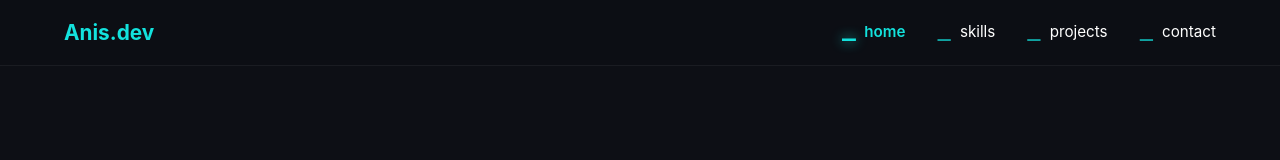
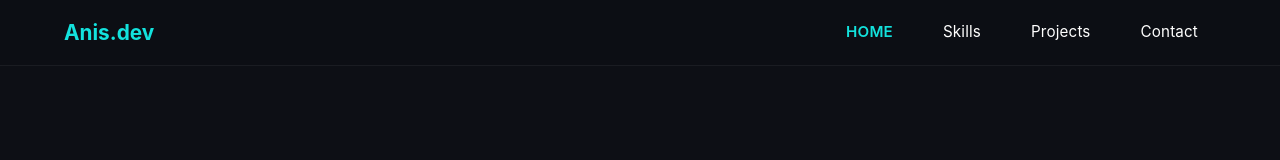
Before and after one commit to vanissankar/myreactportfolio, a React (Vite) app: page / in a window 1280 px wide. Shown: the top 160 px of the page. Built offline with nearby package versions, Linux system fonts and the light colour scheme.

Commit message:
Added new features to header

```diff
--- a/src/components/layout/Navbar.jsx
+++ b/src/components/layout/Navbar.jsx
@@ -1,16 +1,18 @@
-import { useEffect, useState } from "react";
+import { useEffect, useState, useRef } from "react";
 import "../../styles/navbar.css";
 
 export default function Navbar() {
   const links = ["home", "skills", "projects", "contact"];
   const [active, setActive] = useState("home");
+  const [typedCount, setTypedCount] = useState({});
+  const typingTimeoutRef = useRef(null);
 
+  // Scroll tracking to set active section
   useEffect(() => {
     const handleScroll = () => {
       links.forEach((link) => {
         const section = document.getElementById(link);
         if (!section) return;
-
         const rect = section.getBoundingClientRect();
         if (rect.top <= 150 && rect.bottom >= 150) {
           setActive(link);
@@ -18,30 +20,96 @@
       });
     };
 
-    window.addEventListener("scroll", handleScroll);
+    window.addEventListener("scroll", handleScroll, { passive: true });
+    handleScroll(); // initial check
     return () => window.removeEventListener("scroll", handleScroll);
   }, []);
+
+  // Typing effect with irregular delays and slower overall speed
+  useEffect(() => {
+    // clear any pending timeout
+    if (typingTimeoutRef.current) {
+      clearTimeout(typingTimeoutRef.current);
+      typingTimeoutRef.current = null;
+    }
+
+    const fullText = active.charAt(0).toUpperCase() + active.slice(1);
+    // start with first letter visible immediately
+    setTypedCount((prev) => ({ ...prev, [active]: 1 }));
+
+    let currentIndex = 1; // we've shown the first char
+
+    const scheduleNext = () => {
+      // Random delay to simulate human typing: base slower + jitter
+      // baseDelay ~ 170-260ms, plus jitter -80..+120
+      const base = 200; // average ms per char (slower)
+      const jitter = Math.floor(Math.random() * 160) - 40; // -40..+119
+      const delay = Math.max(60, base + jitter); // don't go too small
+
+      typingTimeoutRef.current = setTimeout(() => {
+        setTypedCount((prev) => {
+          const curr = prev[active] ?? 0;
+          const next = Math.min(fullText.length, curr + 1);
+          return { ...prev, [active]: next };
+        });
+
+        currentIndex++;
+        if (currentIndex <= fullText.length) {
+          // schedule next char (irregular cadence)
+          scheduleNext();
+        } else {
+          // finished typing; leave as-is (no deletion)
+          typingTimeoutRef.current = null;
+        }
+      }, delay);
+    };
+
+    // If word length > 1, schedule subsequent reveals
+    if (fullText.length > 1) scheduleNext();
+
+    // cleanup on active change/unmount
+    return () => {
+      if (typingTimeoutRef.current) {
+        clearTimeout(typingTimeoutRef.current);
+        typingTimeoutRef.current = null;
+      }
+    };
+  }, [active]);
 
   return (
     <nav className="navbar nav-glass">
       <div className="container flex flex-between">
-
-        {/* Brand */}
         <h1 className="nav-brand">Anis.dev</h1>
 
-        {/* Navigation Links */}
         <div className="nav-links">
-          {links.map((link) => (
-            <a
-              key={link}
-              href={`#${link}`}
-              className={`nav-link ${active === link ? "active" : ""}`}
-            >
-              {link}
-            </a>
-          ))}
+          {links.map((link) => {
+            const isActive = active === link;
+            const fullText = link.charAt(0).toUpperCase() + link.slice(1);
+            const visibleCount = typedCount[link] ?? (isActive ? 1 : fullText.length);
+
+            if (!isActive) {
+              return (
+                <a key={link} href={`#${link}`} className="nav-link">
+                  {fullText}
+                </a>
+              );
+            }
+
+            return (
+              <a key={link} href={`#${link}`} className="nav-link active" aria-current="page">
+                {Array.from(fullText).map((ch, idx) => (
+                  <span
+                    key={idx}
+                    className={`nav-char ${idx < visibleCount ? "visible" : "hidden"}`}
+                    aria-hidden={idx >= visibleCount}
+                  >
+                    {ch}
+                  </span>
+                ))}
+              </a>
+            );
+          })}
         </div>
-
       </div>
     </nav>
   );
--- a/src/styles/navbar.css
+++ b/src/styles/navbar.css
@@ -1,8 +1,7 @@
 /* =======================================
-   NAVBAR — GLASS / NEON / RESPONSIVE
+   NAVBAR — stable typing reveal + realistic cursor
 ======================================= */
 
-/* Navbar container */
 .navbar {
   position: fixed;
   top: 0;
@@ -12,14 +11,12 @@
   transition: 0.3s ease;
 }
 
-/* Glass effect defined in base.css */
 .nav-glass {
   background: rgba(13, 15, 21, 0.85);
   backdrop-filter: blur(12px);
   border-bottom: 1px solid rgba(255, 255, 255, 0.06);
 }
 
-/* Brand logo */
 .nav-brand {
   font-weight: 700;
   font-size: 1.3rem;
@@ -27,82 +24,83 @@
   cursor: pointer;
 }
 
-/* Nav link container */
 .nav-links {
   display: flex;
   align-items: center;
   gap: 2rem;
 }
 
-/* Individual link */
+/* Basic link style */
 .nav-link {
   font-size: 0.95rem;
   text-transform: capitalize;
   color: var(--text-light);
-  transition: 0.3s ease;
   text-decoration: none;
+  transition: color 0.22s ease;
   position: relative;
-  padding-left: 1.4rem;
+  white-space: nowrap;
+  display: inline-flex;
+  align-items: baseline;
+  font-family: "Inter", system-ui, -apple-system, "Segoe UI", Roboto, "Press Start 2P", monospace;
+  letter-spacing: 0.01em;
+  padding-right: 18px; /* reserve space for absolute cursor */
 }
 
-.nav-link::before {
-  content: "_";
+/* Hover glow */
+.nav-link:hover {
+  color: var(--accent);
+  text-shadow: 0 0 6px rgba(19, 226, 221, 0.25);
+}
+
+/* Each character span - hidden keeps width so layout stable */
+.nav-char {
+  display: inline-block;
+}
+
+.nav-char.hidden {
+  visibility: hidden; /* occupies space but invisible */
+}
+
+.nav-char.visible {
+  visibility: visible;
+  opacity: 1;
+  transition: opacity 0.06s linear;
+}
+
+/* Active cursor: absolutely positioned inside reserved slot so it doesn't affect flow
+   Align bottom of the cursor to the text baseline by using 'bottom' in em units */
+.nav-link.active::after {
+  content: "█";
+  position: absolute;
+  right: 6px;              /* place inside reserved area */
+  bottom: 0.185em;         /* aligns block bottom to text baseline; tweak slightly if needed */
   font-family: "Press Start 2P", monospace;
-  position: absolute;
-  left: 0;
-  top: 50%;
-  transform: translateY(-46%);
   color: var(--accent);
-  opacity: 0.7;
-  transition: 0.25s ease;
+  font-size: 0.95rem;
+  line-height: 1;
+  text-shadow: 0 0 10px rgba(19, 226, 221, 0.9);
+  animation: blinkCursor 0.9s steps(1, start) infinite;
+  pointer-events: none;
 }
-/* Blinking underline for active section */
-.nav-link.active::before {
-  animation: blinkCursor 1s steps(2, start) infinite;
-  opacity: 1;
-  color: var(--accent);
-}
+
+/* blink keyframes */
 @keyframes blinkCursor {
   0% { opacity: 1; }
   50% { opacity: 0; }
   100% { opacity: 1; }
 }
 
-.nav-link:hover::before {
-  opacity: 1;
-  transform: translateY(-46%) translateX(3px);
-  text-shadow: 0 0 10px var(--accent);
-}
-.nav-link.active::before {
-  opacity: 1;
-  color: var(--accent);
-  text-shadow: 0 0 12px var(--accent);
+/* remove underlines */
+.nav-link,
+.nav-link:link,
+.nav-link:visited {
+  text-decoration: none;
 }
 
-
-/* Hover effect */
-.nav-link:hover {
-  color: var(--accent);
-  text-shadow: 0 0 10px rgba(19, 226, 221, 0.4);
+/* responsive tweaks */
+@media (max-width: 768px) {
+  .nav-links { gap: 1.3rem; }
+  .nav-brand { font-size: 1.2rem; }
+  .nav-link { font-size: 0.88rem; padding-right: 12px; }
+  .nav-link.active::after { font-size: 0.82rem; right: 4px; bottom: 0.12em; }
 }
-
-/* Active section */
-.nav-link.active {
-  color: var(--accent) !important;
-  font-weight: 600;
-}
-
-/* Glow under active link */
-
-/* =======================================
-   MOBILE RESPONSIVE
-======================================= */
-@media (max-width: 768px) {
-  .nav-links {
-    gap: 1.3rem;
-  }
-
-  .nav-brand {
-    font-size: 1.2rem;
-  }
-}
```
